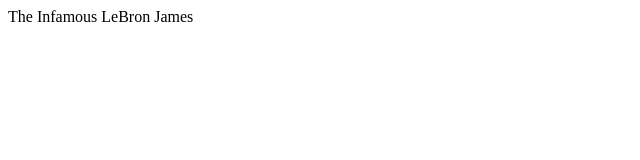
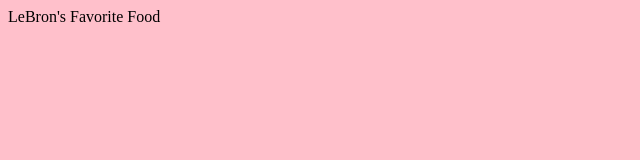
Before and after one commit to ianmod/ianmod.github.io, a plain HTML site: page index.html in a window 1280 px wide. Shown: the whole page, without its empty margins (0-640 px from the left). Drawn offline with Linux system fonts and the light colour scheme.

Commit message:
Update index.html

```diff
--- a/index.html
+++ b/index.html
@@ -1,6 +1,9 @@
 <!DOCTYPE html>
 <html>
   <head>
-    The Infamous LeBron James
+    LeBron's Favorite Food
   </head>
+  <style>
+   body {background-color:pink;}
+  </style>
 </html>
```
